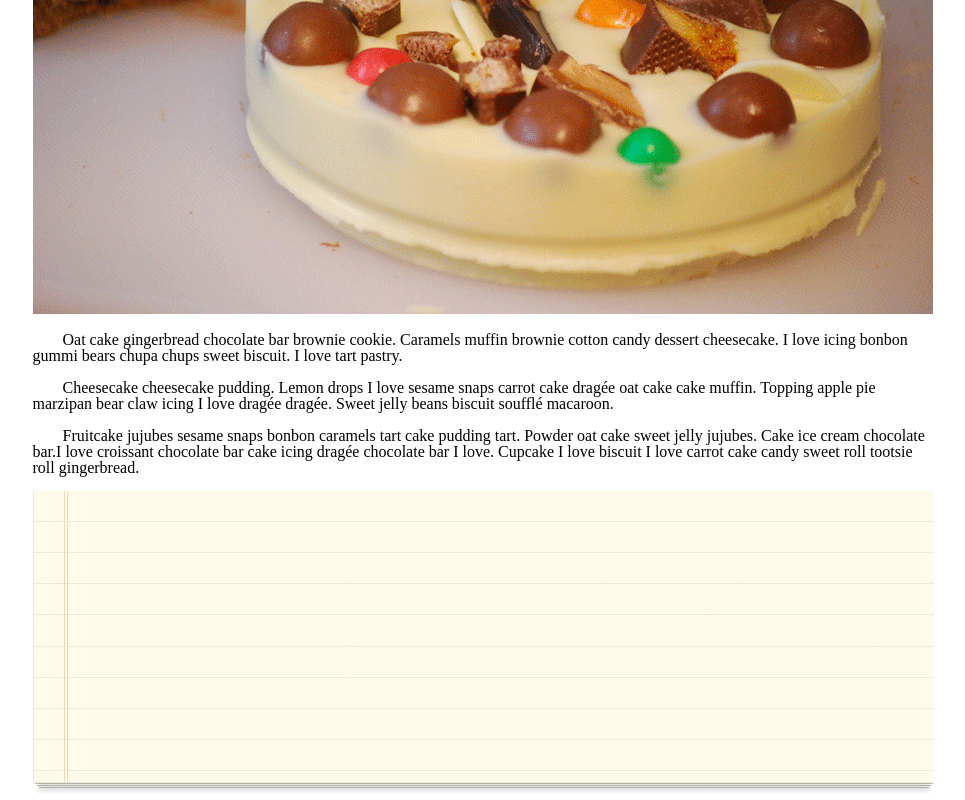
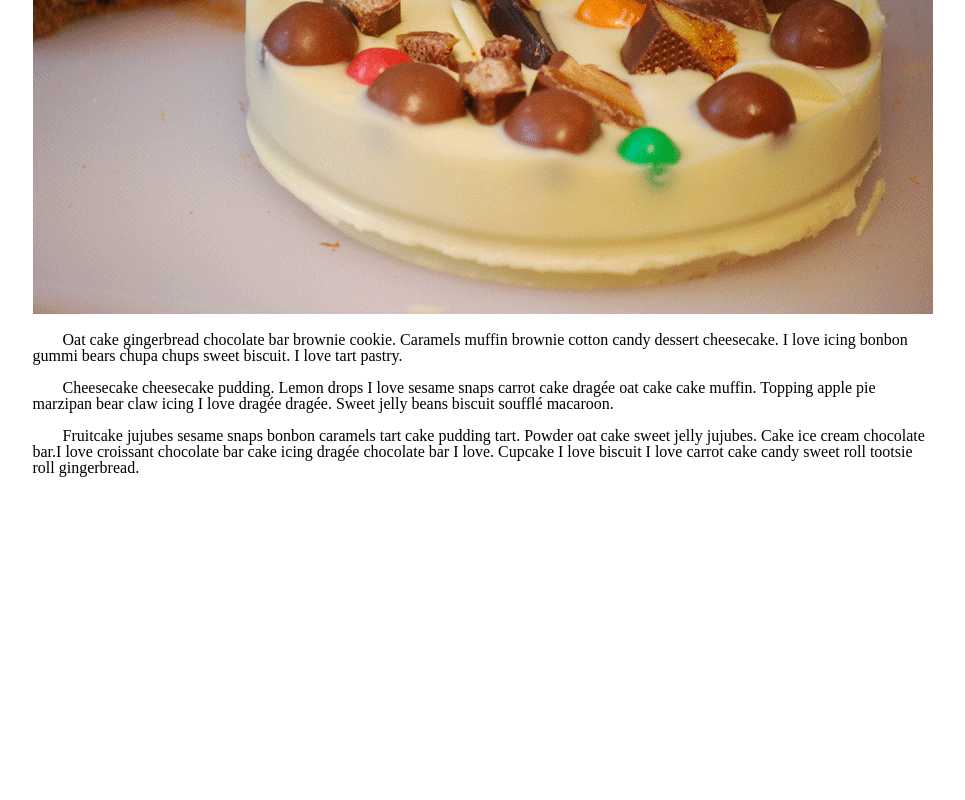
Before and after one commit to selmaT273/chocolate-pizza, a plain HTML site: page index.html in a window 1280 px wide. Shown: the part 534-1334 px from the top of the page, without its empty margins (157-1122 px from the left). After the commit the page ends 1025 px from the top, so only its background shows below. Drawn offline with Linux system fonts and the light colour scheme.

Commit message:
list container not working

```diff
--- a/index.html
+++ b/index.html
@@ -38,9 +38,8 @@
                     Fruitcake jujubes sesame snaps bonbon caramels tart cake pudding tart. Powder oat cake sweet jelly jujubes. Cake ice cream chocolate bar.I love croissant chocolate bar cake icing dragée chocolate bar I love. Cupcake I love biscuit I love carrot cake candy sweet roll tootsie roll gingerbread.
                 </p>
             </div>
-            <div class="list-background">
-                <img src="img/list-bg.png" alt="listbg">
-            </div>
+            <section class="list-container">
+            </section>
         </main>
 
         <footer>
```
Also changed, not shown: style.css (+9 -0 lines).
